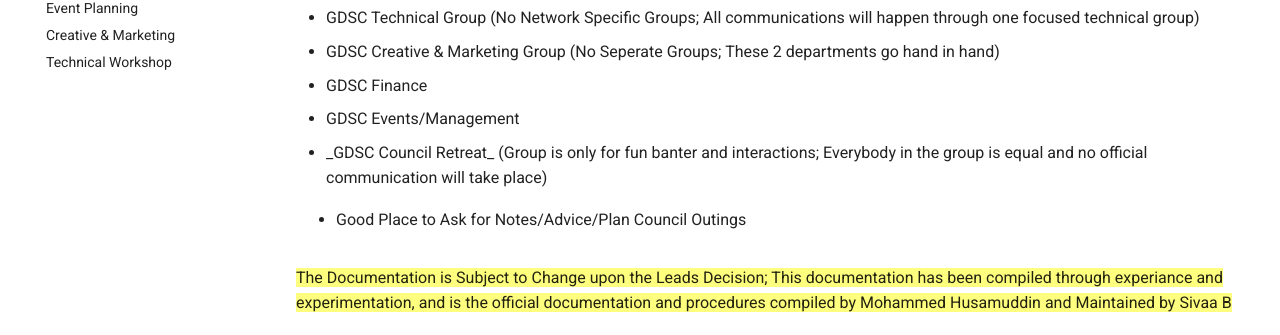
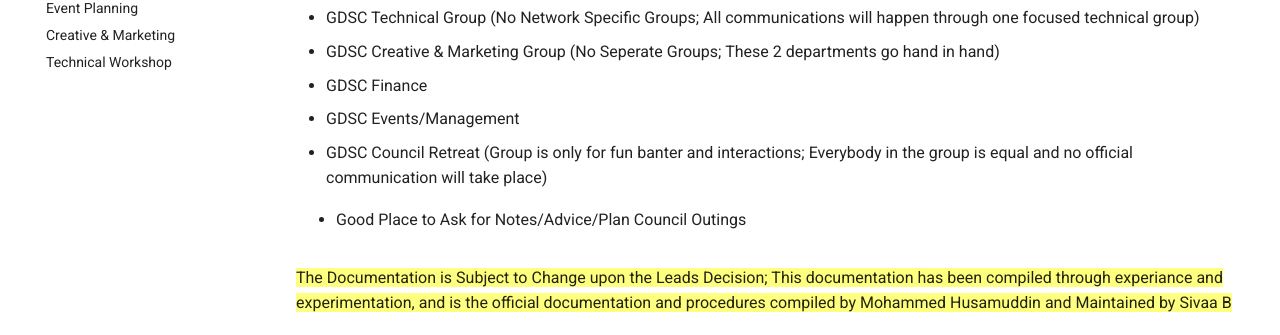
Before and after one commit to gdscbpdc/GDSC-SnP, an MkDocs documentation site: the page built from docs/communication.md, in a window 1280 px wide. Shown: the part 409-744 px from the top of the page. Built offline with MkDocs 1.6.1 and Material for MkDocs 9.7.7, drawn with Linux system fonts in a browser that asks for light colours.

```diff
--- a/docs/communication.md
+++ b/docs/communication.md
@@ -9,7 +9,7 @@
   <li>GDSC Creative & Marketing Group (No Seperate Groups; These 2 departments go hand in hand)</li>
   <li>GDSC Finance</li>
   <li>GDSC Events/Management</li>
-  <li>_GDSC Council Retreat_ (Group is only for fun banter and interactions; Everybody in the group is equal and no official communication will take place)</li>
+  <li>GDSC Council Retreat (Group is only for fun banter and interactions; Everybody in the group is equal and no official communication will take place)</li>
     <ul>
       <li>Good Place to Ask for Notes/Advice/Plan Council Outings</li>
     </ul>
```
